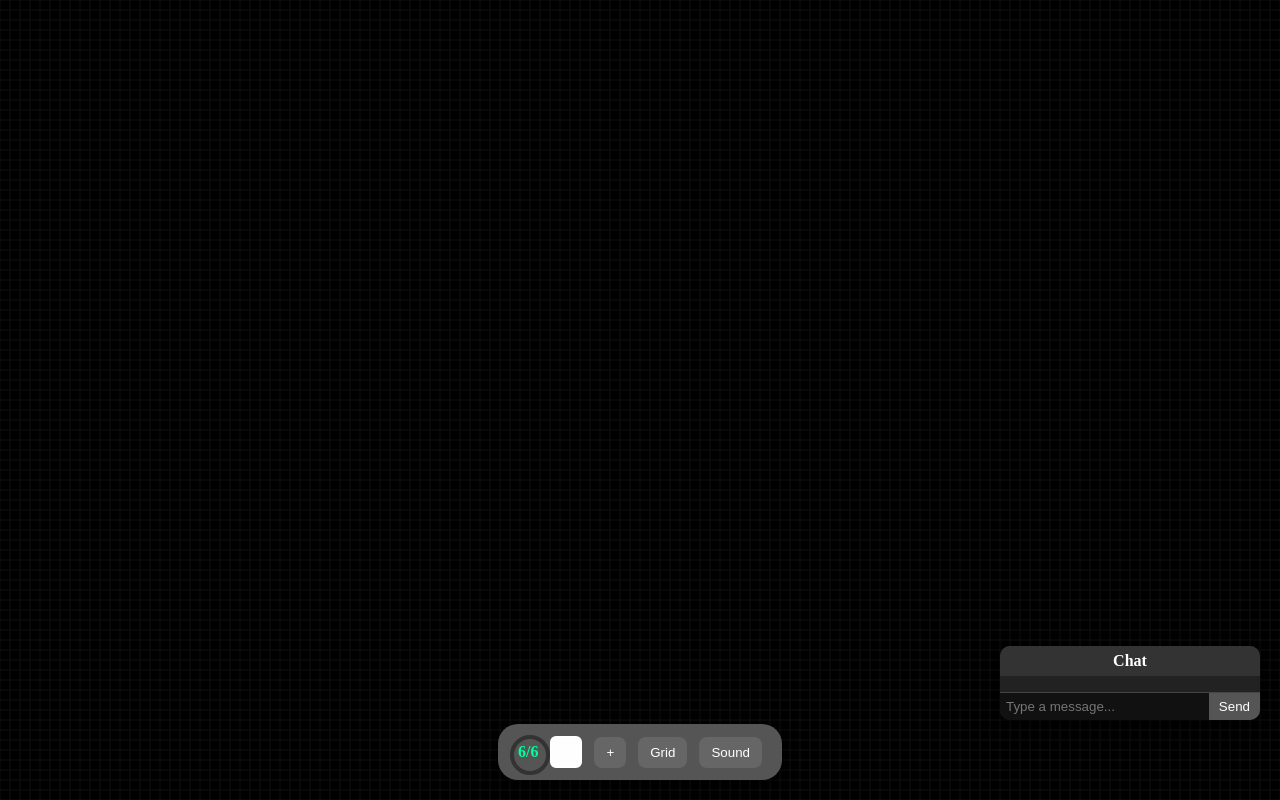
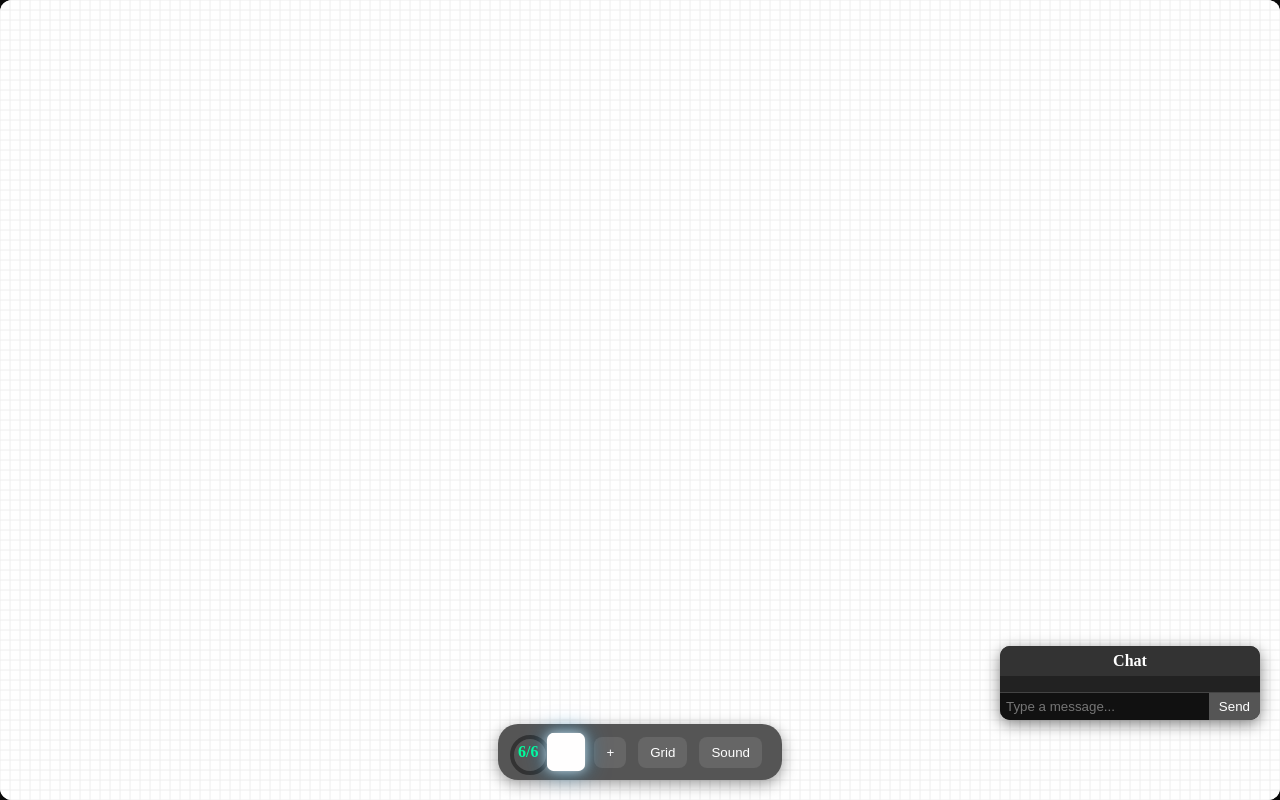
Before and after one commit to wiee182/pixel-place, a website: page public/index.html in a window 1280 px wide. Drawn offline with Linux system fonts and the light colour scheme.

Commit message:
Rewrite pixel canvas project

```diff
--- a/public/index.html
+++ b/public/index.html
@@ -39,6 +39,9 @@
     </div>
   </div>
 
+  <!-- Draw sound -->
+  <audio id="draw-sound" src="sounds/draw.mp3"></audio>
+
   <script src="script.js"></script>
 </body>
 </html>
--- a/public/script.js
+++ b/public/script.js
@@ -7,7 +7,7 @@ let isDragging = false, dragStartX = 0, dragStartY = 0;
 const GRID_SIZE = 10;
 const WORLD_WIDTH = 5000;
 const WORLD_HEIGHT = 5000;
-const chunks = new Map(); // chunked pixels from server
+const chunks = new Map();
 
 // ===== Colors =====
 const colors = [
@@ -37,6 +37,11 @@ colors.forEach(c => {
   sw.addEventListener("click", () => {
     currentColor = c;
     mainSwatch.style.background = c;
+
+    // Glow effect
+    moreColorsPopup.querySelectorAll(".color-swatch").forEach(s => s.classList.remove("selected"));
+    sw.classList.add("selected");
+
     moreColorsPopup.classList.remove("show");
   });
   moreColorsPopup.appendChild(sw);
@@ -60,10 +65,8 @@ const chatFeed = document.getElementById("chat-feed");
 const chatInput = document.getElementById("chat-message");
 const sendBtn = document.getElementById("send-message");
 
-// Minimize/maximize chat
 chatHeader.addEventListener("click", () => chatBox.classList.toggle("minimized"));
 
-// Add chat message
 function addChatMessage(user, text) {
   const msg = document.createElement("div");
   msg.className = "chat-msg";
@@ -72,7 +75,6 @@ function addChatMessage(user, text) {
   chatFeed.scrollTop = chatFeed.scrollHeight;
 }
 
-// Send chat
 sendBtn.addEventListener("click", sendMessage);
 chatInput.addEventListener("keydown", e => {
   if (e.key === "Enter") { sendMessage(); e.preventDefault(); }
@@ -84,13 +86,42 @@ function sendMessage() {
   chatInput.value = "";
 }
 
-// ===== Points =====
+// ===== Points & Cooldown Ring =====
 const pointsDisplay = document.getElementById("points-display");
-let userPoints = 6;
-function updatePoints(points) {
-  userPoints = points;
-  pointsDisplay.textContent = `${points}/6`;
+const ringProgress = document.getElementById("ring-progress");
+const MAX_POINTS = 6;
+let points = MAX_POINTS;
+let lastPlaceTime = Date.now();
+const COOLDOWN = 20000; // 20s per point
+
+function updateRing() {
+  const ratio = points / MAX_POINTS;
+  const circumference = 2 * Math.PI * 18;
+  ringProgress.style.strokeDasharray = circumference;
+  ringProgress.style.strokeDashoffset = circumference * (1 - ratio);
 }
+
+function updatePoints(p) {
+  points = p;
+  pointsDisplay.textContent = `${points}/${MAX_POINTS}`;
+  updateRing();
+}
+
+setInterval(() => {
+  const now = Date.now();
+  if (points < MAX_POINTS && now - lastPlaceTime >= COOLDOWN) {
+    points++;
+    updatePoints(points);
+    lastPlaceTime = now;
+  }
+}, 1000);
+
+// ===== Audio =====
+const drawAudio = document.getElementById("draw-sound");
+let soundEnabled = true;
+document.getElementById("toggle-sound").addEventListener("click", () => {
+  soundEnabled = !soundEnabled;
+});
 
 // ===== WebSocket =====
 const ws = new WebSocket(location.origin.replace(/^http/, "ws"));
@@ -101,18 +132,11 @@ ws.onmessage = event => {
   if (data.type === "init") {
     data.canvas.forEach(p => setPixel(p.x, p.y, p.color));
     drawGrid();
-
     chatFeed.innerHTML = "";
     data.chat.forEach(msg => addChatMessage(msg.user, msg.message));
-
     updatePoints(data.points);
   }
-
-  if (data.type === "draw") {
-    setPixel(data.x, data.y, data.color);
-    drawGrid();
-  }
-
+  if (data.type === "draw") { setPixel(data.x, data.y, data.color); drawGrid(); }
   if (data.type === "chat") addChatMessage(data.user, data.message);
   if (data.type === "points") updatePoints(data.points);
   if (data.type === "error") console.warn(data.message);
@@ -131,6 +155,7 @@ function setPixel(x, y, color) {
 // ===== Drawing =====
 canvas.addEventListener("click", e => {
   if (isDragging) return;
+  if (points <= 0) return;
 
   const rect = canvas.getBoundingClientRect();
   const worldX = (e.clientX - rect.left - offsetX)/scale;
@@ -138,7 +163,12 @@ canvas.addEventListener("click", e => {
   const x = Math.max(0, Math.min(WORLD_WIDTH-GRID_SIZE, Math.floor(worldX/GRID_SIZE)*GRID_SIZE));
   const y = Math.max(0, Math.min(WORLD_HEIGHT-GRID_SIZE, Math.floor(worldY/GRID_SIZE)*GRID_SIZE));
 
+  if (soundEnabled) drawAudio.cloneNode().play();
   ws.send(JSON.stringify({ type: "draw", x, y, color: currentColor, user: "anon" }));
+
+  points = Math.max(0, points - 1);
+  lastPlaceTime = Date.now();
+  updatePoints(points);
 });
 
 // ===== Pan & Zoom =====
@@ -181,7 +211,7 @@ resizeCanvas();
 
 // ===== Draw Loop =====
 function drawGrid() {
-  ctx.fillStyle = "#000";
+  ctx.fillStyle = "#fff";
   ctx.fillRect(0,0,canvas.width,canvas.height);
 
   ctx.save();
@@ -193,8 +223,7 @@ function drawGrid() {
     ctx.fillRect(p.x, p.y, GRID_SIZE, GRID_SIZE);
   }));
 
-  // Grid
-  ctx.strokeStyle = "#111";
+  ctx.strokeStyle = "#eee";
   ctx.lineWidth = 1/scale;
   for (let x=0;x<=WORLD_WIDTH;x+=GRID_SIZE){
     ctx.beginPath(); ctx.moveTo(x,0); ctx.lineTo(x,WORLD_HEIGHT); ctx.stroke();
--- a/public/style.css
+++ b/public/style.css
@@ -9,11 +9,13 @@ body {
   overflow: hidden;
 }
 
-/* Canvas */
+/* Canvas as whiteboard floating in dark space */
 #pixelCanvas {
   background: #fff;
-  box-shadow: 0 0 25px rgba(0,0,0,0.8);
+  box-shadow: 0 20px 60px rgba(0,0,0,0.7), 0 0 30px rgba(0,0,0,0.5);
+  border-radius: 12px;
   cursor: crosshair;
+  transition: box-shadow 0.3s ease;
 }
 
 /* Bottom Bar */
@@ -57,10 +59,11 @@ body {
   border-radius: 6px;
   cursor: pointer;
   border: 2px solid transparent;
-  transition: all 0.2s;
+  transition: all 0.2s ease, transform 0.2s ease, box-shadow 0.3s ease;
 }
-.color-swatch.selected {
-  border: 2px solid #fff;
+.color-swatch.selected, .color-swatch:hover {
+  transform: scale(1.2);
+  box-shadow: 0 0 10px rgba(255,255,255,0.7), 0 0 20px rgba(0,170,255,0.5);
 }
 
 /* Popup */
@@ -113,7 +116,7 @@ body {
   stroke-width: 4;
   stroke-dasharray: 113;
   stroke-dashoffset: 113;
-  transition: stroke-dashoffset 0.2s linear;
+  transition: stroke-dashoffset 1s linear;
 }
 #points-display {
   font-weight: bold;
```
